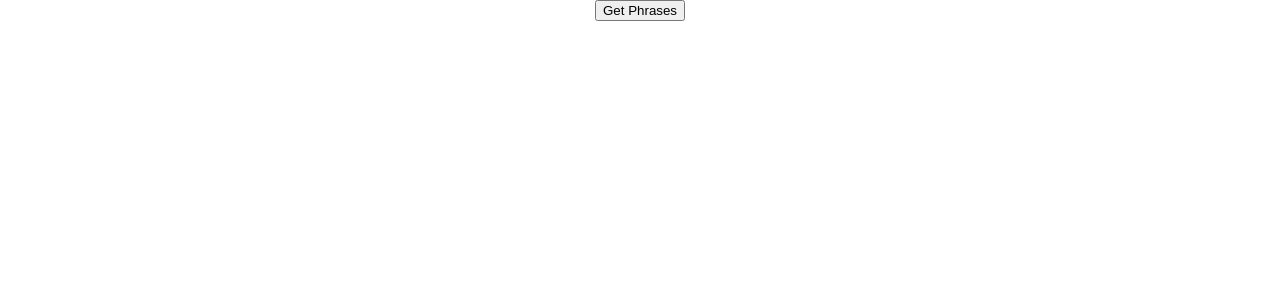
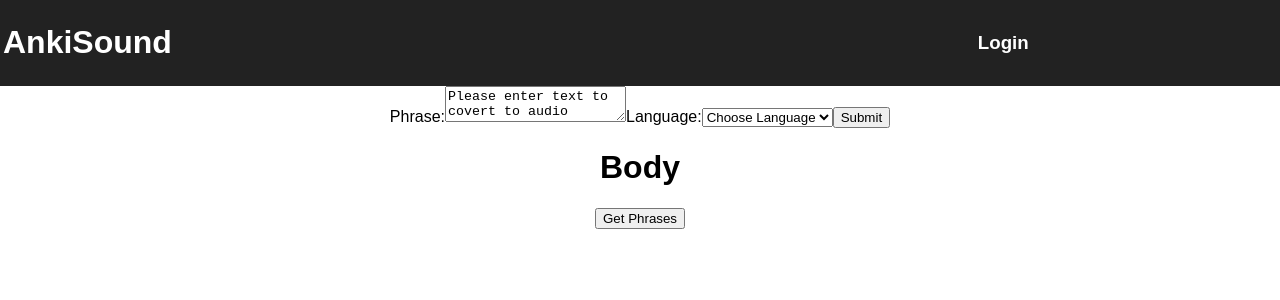
Before and after one commit to bretfunk/anki_sound_frontend, a React (Create React App) app: page / in a window 1280 px wide. Shown: the top 300 px of the page. Built offline with nearby package versions, Linux system fonts and the light colour scheme.

Commit message:
componets added, working form value capture

```diff
--- a/src/App.css
+++ b/src/App.css
@@ -9,8 +9,7 @@
 
 .App-header {
   background-color: #222;
-  height: 150px;
-  padding: 20px;
+  height: 30;
   color: white;
 }
 
--- a/src/App.js
+++ b/src/App.js
@@ -1,13 +1,15 @@
 import React, { Component } from 'react';
 import './App.css';
-import axios from 'axios'
+import axios from 'axios';
+import Navbar from './components/navbar';
+import Form from './components/form';
+import Body from './components/body';
 
 const url = "https://protected-thicket-11517.herokuapp.com/api/phrases"
 
 class App extends Component {
   constructor(props) {
     super(props)
-    this.state = {phrasesReceived: ""}
     this.getPhrases = this.getPhrases.bind(this)
   }
 
@@ -24,13 +26,19 @@ class App extends Component {
 
   render() {
     return (
+      <div>
+      <div className="App-header">
+      <Navbar />
+      </div>
       <div className="App">
+      <Form />
+      <Body />
       <button
       onClick={this.getPhrases}
       >
       Get Phrases
       </button>
-      <p>{this.state.phrasesReceived}</p>
+      </div>
       </div>
     );
   }
--- /dev/null
+++ b/src/components/body.js
@@ -0,0 +1,9 @@
+import React, { Component } from 'react';
+
+class Body extends Component {
+  render() {
+    return (<h1>Body</h1>);
+  }
+}
+
+export default Body;
--- /dev/null
+++ b/src/components/form.js
@@ -0,0 +1,77 @@
+import React, { Component } from 'react';
+
+class Form extends Component {
+  constructor(props) {
+    super(props);
+    this.state = {
+      phrase: 'Please enter text to covert to audio',
+      language: 'Choose Language'
+    };
+
+    this.handleChange = this.handleChange.bind(this);
+    this.handleLanguageChange = this.handleLanguageChange.bind(this);
+    this.handleSubmit = this.handleSubmit.bind(this);
+  }
+
+  handleChange(event) {
+    this.setState({phrase: event.target.value});
+  }
+
+  handleLanguageChange(event) {
+    this.setState({language: event.target.value});
+  }
+
+  handleSubmit(event) {
+    debugger
+    alert("\"" + this.state.phrase + "\" was submitted in " + this.state.language);
+    event.preventDefault();
+  }
+
+  render() {
+    return (
+      <form onSubmit={this.handleSubmit}>
+      <label>
+      Phrase:
+      <textarea value={this.state.phrase} onChange={this.handleChange}/>
+      </label>
+      <label>
+      Language:
+      </label>
+      <select value={this.state.language} onChange={this.handleLanguageChange}>
+        <option value="Choose Language">Choose Language</option>
+        <option value="English">English</option>
+        <option value="Spanish">Spanish</option>
+        <option value="Italian">Italian</option>
+        <option value="Chinese">Chinese</option>
+      </select>
+      <input type="submit" value="Submit" />
+      </form>
+    );
+  }
+}
+//class Form extends Component {
+  //buttonClick() {
+    //alert('button clicked!')
+  //}
+
+  //render() {
+    //return (
+      //<div>
+      //<h1>Enter Phrase</h1>
+      //<form>
+      //<input type="textarea" name="phrase" value="test" />
+      //<select>
+        //<option value="English">English</option>
+        //<option value="Spanish">Spanish</option>
+        //<option value="Italian">Italian</option>
+        //<option value="Chinese">Chinese</option>
+      //</select>
+      //<input type="submit" name="submit" onClick={() => alert("button pressed!")}/>
+      //</form>
+      //</div>
+  //);
+
+  //}
+//}
+
+export default Form;
--- /dev/null
+++ b/src/components/navbar.js
@@ -0,0 +1,20 @@
+import React, { Component } from 'react';
+
+class Navbar extends Component {
+  render() {
+    return (
+      <div>
+      <table width="100%">
+      <tbody>
+      <tr>
+      <td><h1>AnkiSound</h1></td>
+      <td><h3>Login</h3></td>
+      </tr>
+      </tbody>
+      </table>
+      </div>
+    );
+  }
+}
+
+export default Navbar;
```
